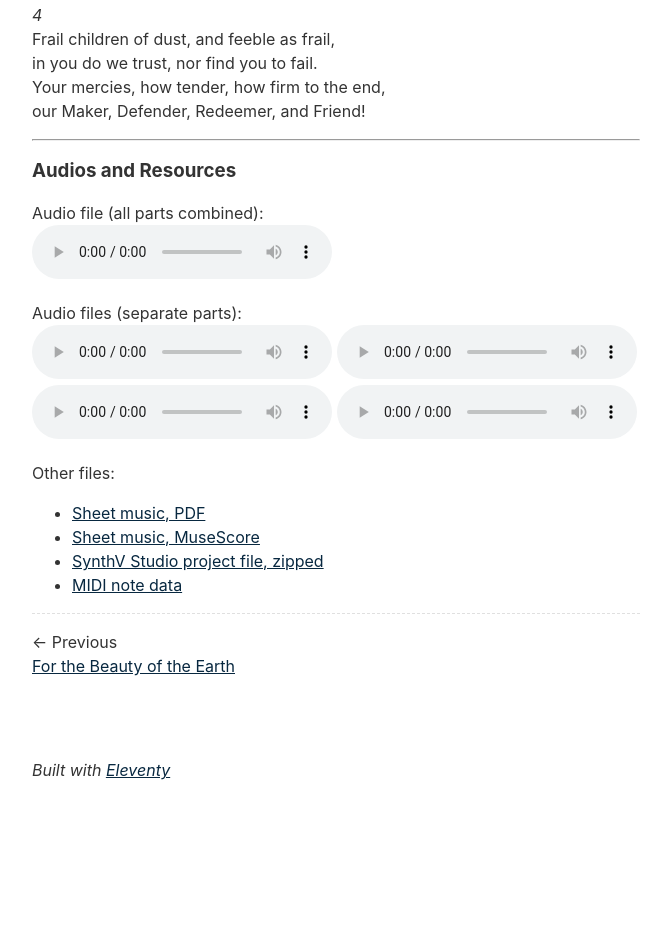
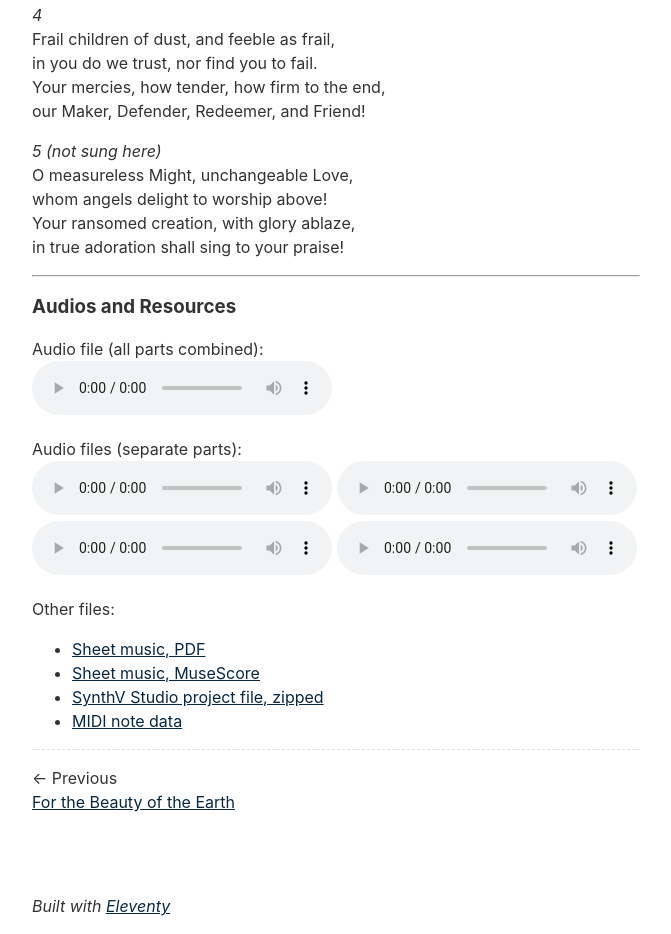
Before and after one commit to choralakari/choralakari-archive-11ty, an Eleventy site: page content/blog/o_worship_the_king/o_worship_the_king.md in a window 1280 px wide. Shown: the part 1045-1979 px from the top of the page, without its empty margins (304-975 px from the left). Before the commit the page ends 1843 px from the top, so only its background shows below. Built offline with nearby package versions, Linux system fonts and the light colour scheme; Eleventy itself is replaced by a stand-in of ours; files that its build step writes are made by us from their sources; what @zachleat/heading-anchors, zod-validation-error would draw is missing.

Commit message:
Update markdown

```diff
--- a/content/blog/o_worship_the_king/o_worship_the_king.md
+++ b/content/blog/o_worship_the_king/o_worship_the_king.md
@@ -55,6 +55,12 @@ in you do we trust, nor find you to fail.
 Your mercies, how tender, how firm to the end,
 our Maker, Defender, Redeemer, and Friend!
 
+*5 (not sung here)*
+O measureless Might, unchangeable Love,
+whom angels delight to worship above!
+Your ransomed creation, with glory ablaze,
+in true adoration shall sing to your praise!
+
 ---
 
 ### Audios and Resources
```
